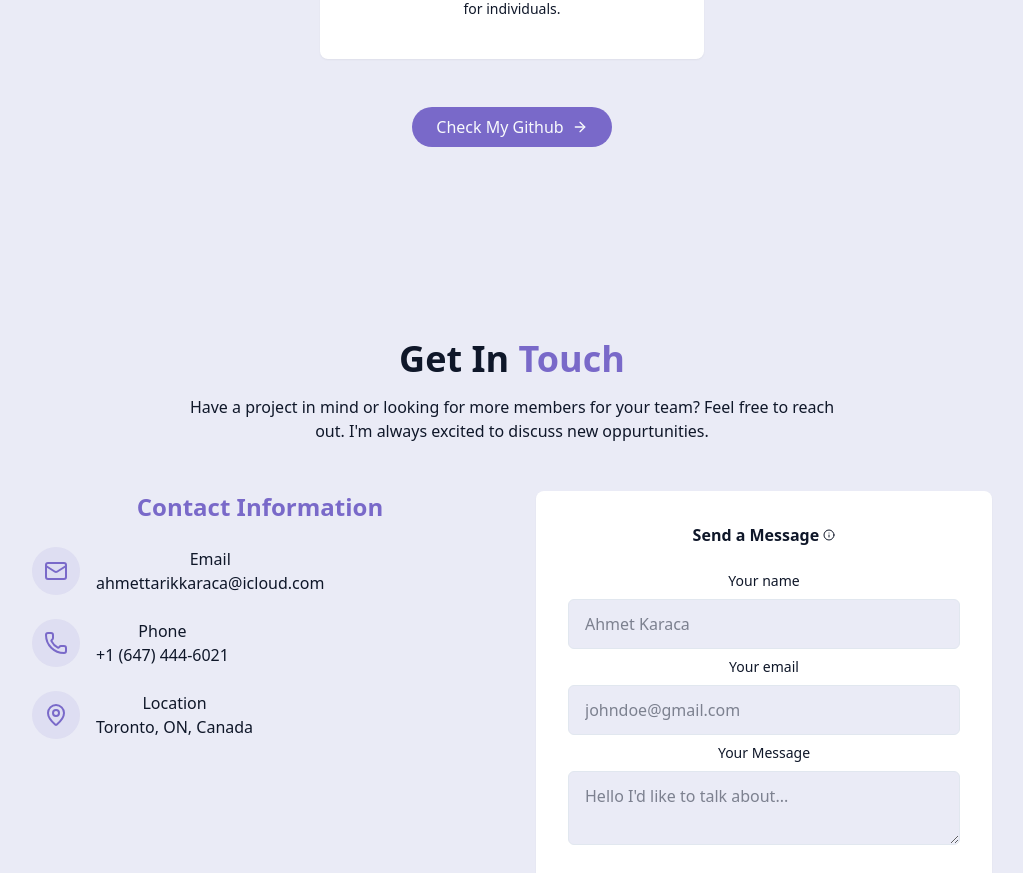
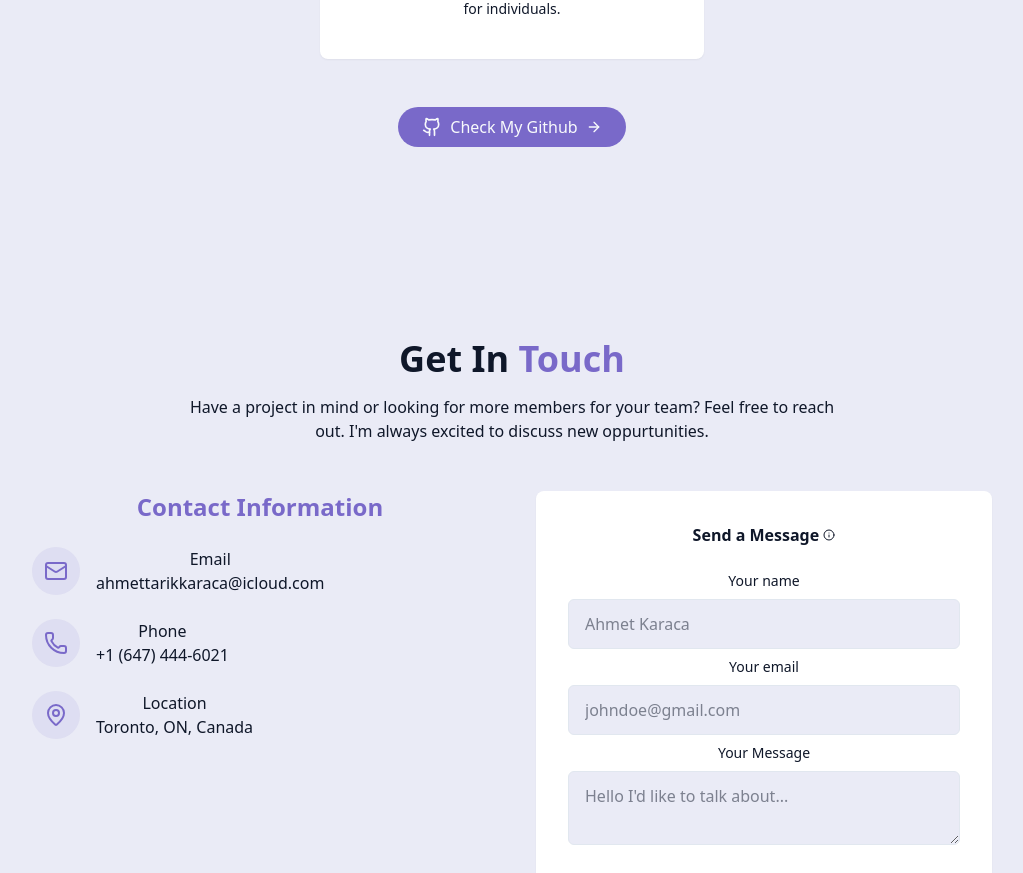
Before and after one commit to Codefficiency/PortfolioRework, a React (Vite) app: page / in a window 1280 px wide. Shown: the part 3029-3902 px from the top of the page, without its empty margins (128-1151 px from the left). Built offline with nearby package versions, Linux system fonts and the light colour scheme.

Commit message:
Added github icon and changed caret to be visible in message section

```diff
--- a/src/components/ProjectsSection.jsx
+++ b/src/components/ProjectsSection.jsx
@@ -1,4 +1,4 @@
-import { ArrowRight, ExternalLink, Github } from 'lucide-react';
+import { ArrowRight, ExternalLink, Github, GithubIcon } from 'lucide-react';
 
 const projects = [
     {
@@ -109,6 +109,7 @@ export const ProjectsSection = () => {
                         target="_blank"
                         href="https://github.com/Codefficiency"
                     >
+                        <GithubIcon size={20} />
                         Check My Github <ArrowRight size={16} />
                     </a>
                 </div>
--- a/src/index.css
+++ b/src/index.css
@@ -94,7 +94,8 @@
         @apply border-border;
     }
     input,
-    textarea[contenteditable='true'] {
+    textarea,
+    [contenteditable='true'] {
         caret-color: auto;
     }
 
```
